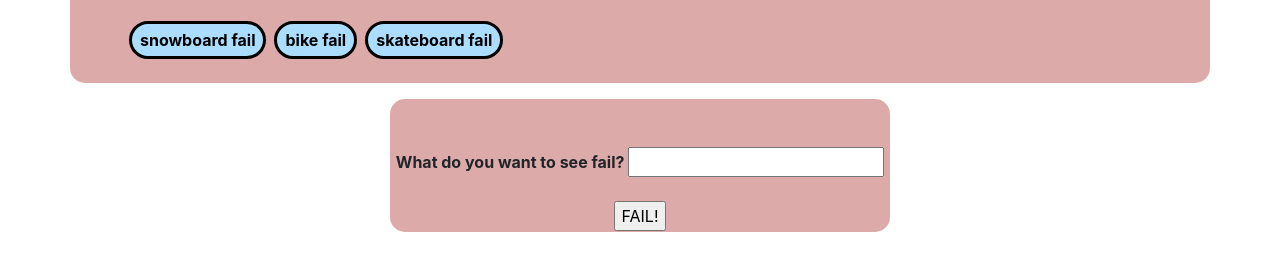
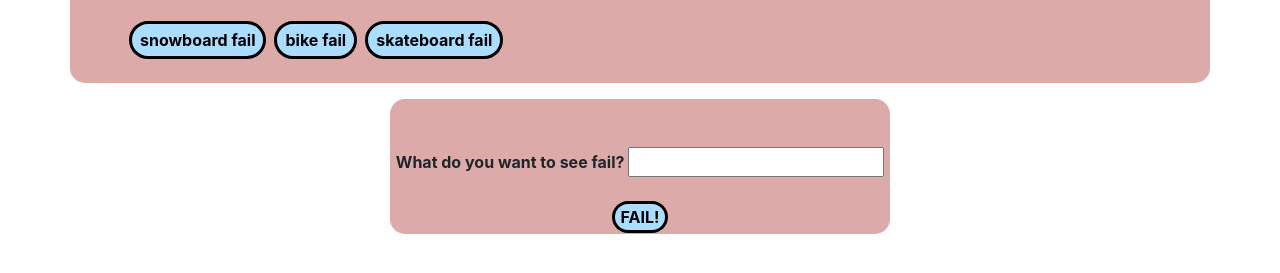
Before and after one commit to sun1devil/Giffy-page, a plain HTML site: page index.html in a window 1280 px wide. Shown: the part 83-356 px from the top of the page. Drawn offline with nearby package versions, Linux system fonts and the light colour scheme.

Commit message:
moved submit container

```diff
--- a/index.html
+++ b/index.html
@@ -21,13 +21,6 @@
 
         </ul>
     </div>
-
-    <div>
-        <ul id = "images">
-
-        </ul>
-    </div>
-
     <div id='submit-container'>
             <form><br>
                 <br>
@@ -38,6 +31,12 @@
                 <input type="button" id="fail-button" value="FAIL!">
             </form>
     </div>
+    <div>
+        <ul id = "images">
+
+        </ul>
+    </div>
+
     <script src="https://cdnjs.cloudflare.com/ajax/libs/jquery/3.2.1/jquery.min.js"></script>
     <!-- <script src="https://stackpath.bootstrapcdn.com/bootstrap/4.1.0/js/bootstrap.min.js" integrity="sha384-uefMccjFJAIv6A+rW+L4AHf99KvxDjWSu1z9VI8SKNVmz4sk7buKt/6v9KI65qnm" crossorigin="anonymous"></script> -->
     <script src= "gif.js"></script>
--- a/style.css
+++ b/style.css
@@ -73,4 +73,12 @@ background-color: white;
     margin: 1em auto;
 }
 
+#fail-button{
+    background: #adf;
+    font-weight: bold;
+    border-radius: 25px;
+    border: solid;
+    height: auto
+}
+
 /* @ media screen */
```
